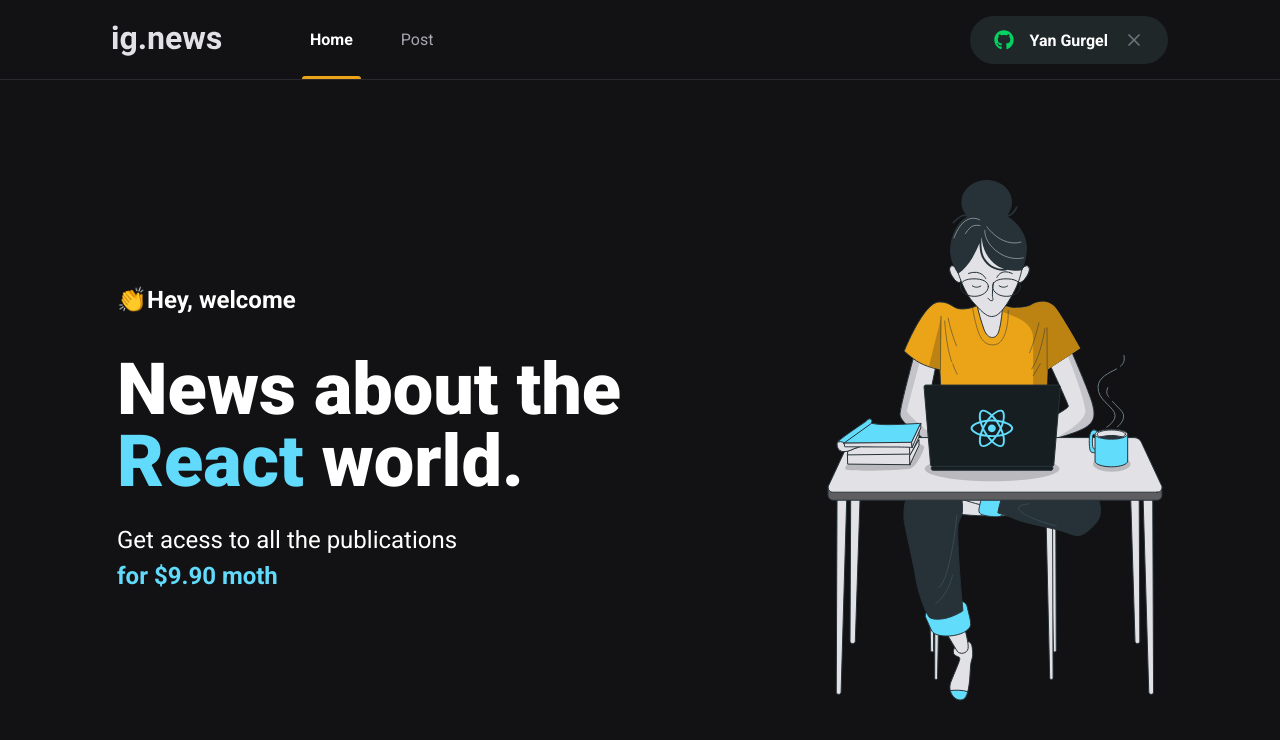
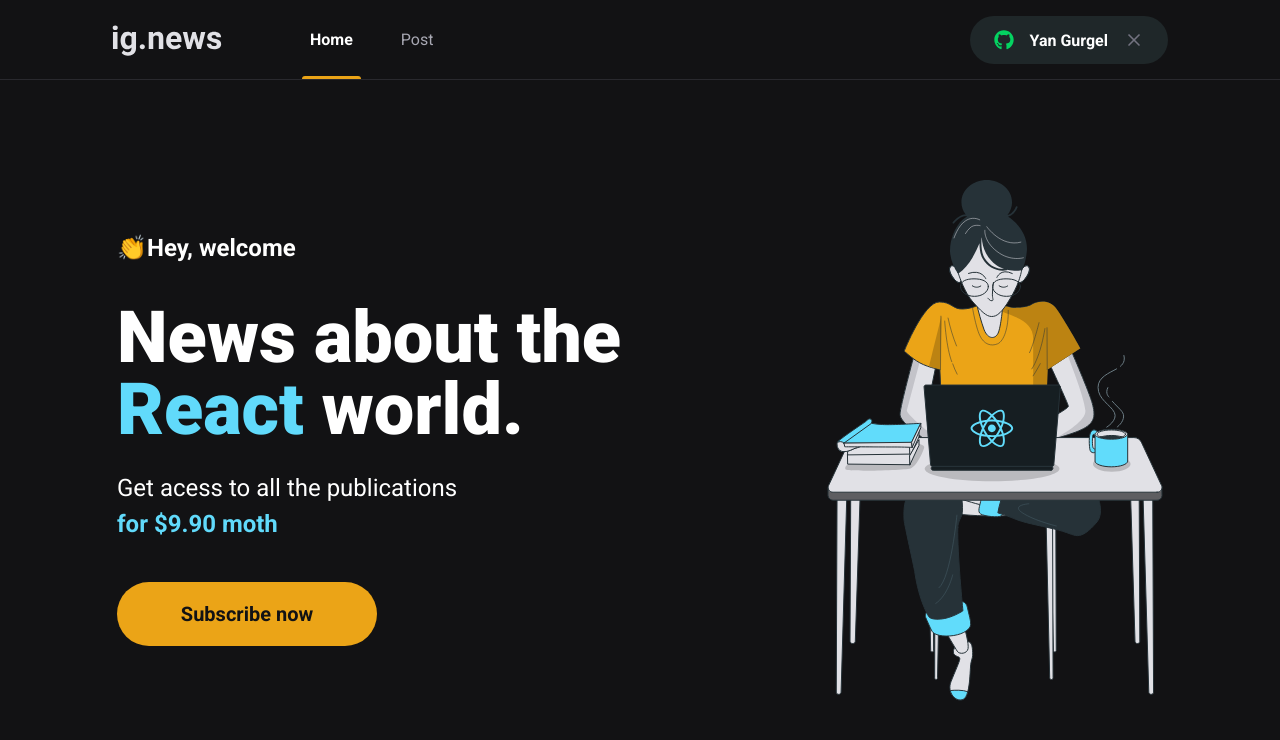
Before and after one commit to Yan-Gurgel/ignews, a Next.js app: page / in a window 1280 px wide. Shown: the top 740 px of the page. Built offline with nearby package versions, Linux system fonts and the light colour scheme.

Commit message:
Add Componente SubscribeButton

```diff
--- /dev/null
+++ b/src/components/SubscribeButton/index.tsx
@@ -0,0 +1,12 @@
+import styles from './styles.module.scss'
+
+export function SubscribeButton (){
+    return (
+        <button
+        type="button"
+        className={styles.subscribeButton}
+        >
+            Subscribe now
+        </button>
+    );
+}
--- /dev/null
+++ b/src/components/SubscribeButton/styles.module.scss
@@ -0,0 +1,20 @@
+.subscribeButton {
+    width: 260px;
+    height: 4rem;
+    border: 0;
+    border-radius: 2rem;
+    background: var(--yellow-500);
+    color: var(--gray-900);
+    font-size: 1.25rem;
+    font-weight: bold;
+
+    display: flex;
+    align-items: center;
+    justify-content: center;
+
+    transition: filter 0.2s;
+
+    &:hover {
+        filter: brightness(0.8);
+    }
+}
--- a/src/pages/home.module.scss
+++ b/src/pages/home.module.scss
@@ -33,10 +33,14 @@
         font-size: 1.5rem;
         line-height: 2.25rem;
         margin-top: 1.5rem;
-    span{
+
+        span {
             color: var(--cyan-500);
             font-weight: bold;
         }
     }
 
+    button {
+        margin-top: 2.5rem;
     }
+}
--- a/src/pages/index.tsx
+++ b/src/pages/index.tsx
@@ -1,4 +1,6 @@
 import Head from 'next/head'
+
+import { SubscribeButton } from '../components/SubscribeButton'
 
 import styles from './home.module.scss'
 
@@ -11,15 +13,16 @@
 
       <main className={styles.contentContainer}>
         <section className={styles.hero}>
-        <span>👏Hey, welcome</span>
-        <h1>News about the <span>React </span>world.</h1>
-        <p>
-          Get acess to all the publications <br/>
-          <span>for $9.90 moth</span>
-        </p>
+          <span>👏Hey, welcome</span>
+          <h1>News about the <span>React </span>world.</h1>
+          <p>
+            Get acess to all the publications <br />
+            <span>for $9.90 moth</span>
+          </p>
+          <SubscribeButton />
         </section>
 
-        <img src="/images/avatar.svg" alt="Girl coding"/>
+        <img src="/images/avatar.svg" alt="Girl coding" />
       </main>
     </>
   )
```
Lines whose indentation alone changed are shown as unchanged.
